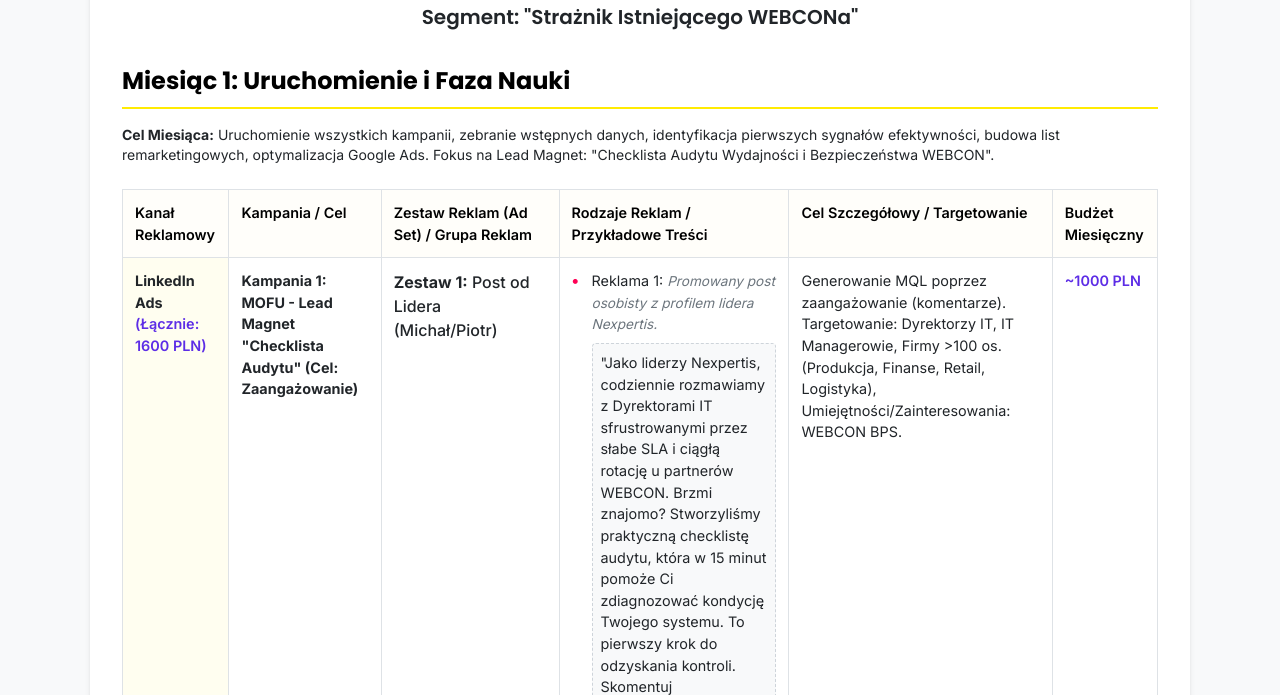
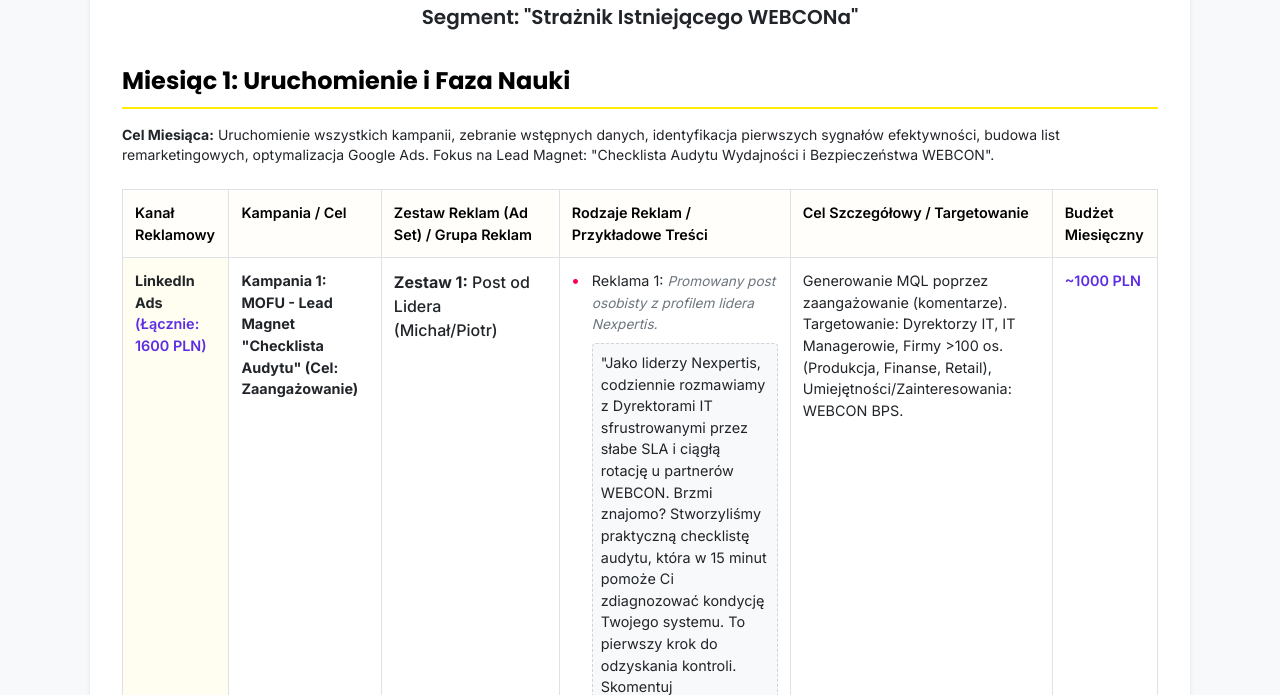
Before and after one commit to piotrborkowicz/kampaniaNexpertis, a plain HTML site: page index.html in a window 1280 px wide. Shown: the part 105-800 px from the top of the page. Drawn offline with nearby package versions, Linux system fonts and the light colour scheme.

Commit message:
Update index.html

```diff
--- a/index.html
+++ b/index.html
@@ -81,7 +81,7 @@
                                 </li>
                             </ul>
                         </td>
-                        <td>Generowanie MQL poprzez zaangażowanie (komentarze). Targetowanie: Dyrektorzy IT, IT Managerowie, Firmy >100 os. (Produkcja, Finanse, Retail, Logistyka), Umiejętności/Zainteresowania: WEBCON BPS.</td>
+                        <td>Generowanie MQL poprzez zaangażowanie (komentarze). Targetowanie: Dyrektorzy IT, IT Managerowie, Firmy >100 os. (Produkcja, Finanse, Retail), Umiejętności/Zainteresowania: WEBCON BPS.</td>
                         <td class="budget-highlight">~1000 PLN</td>
                     </tr>
                     <tr>
```
